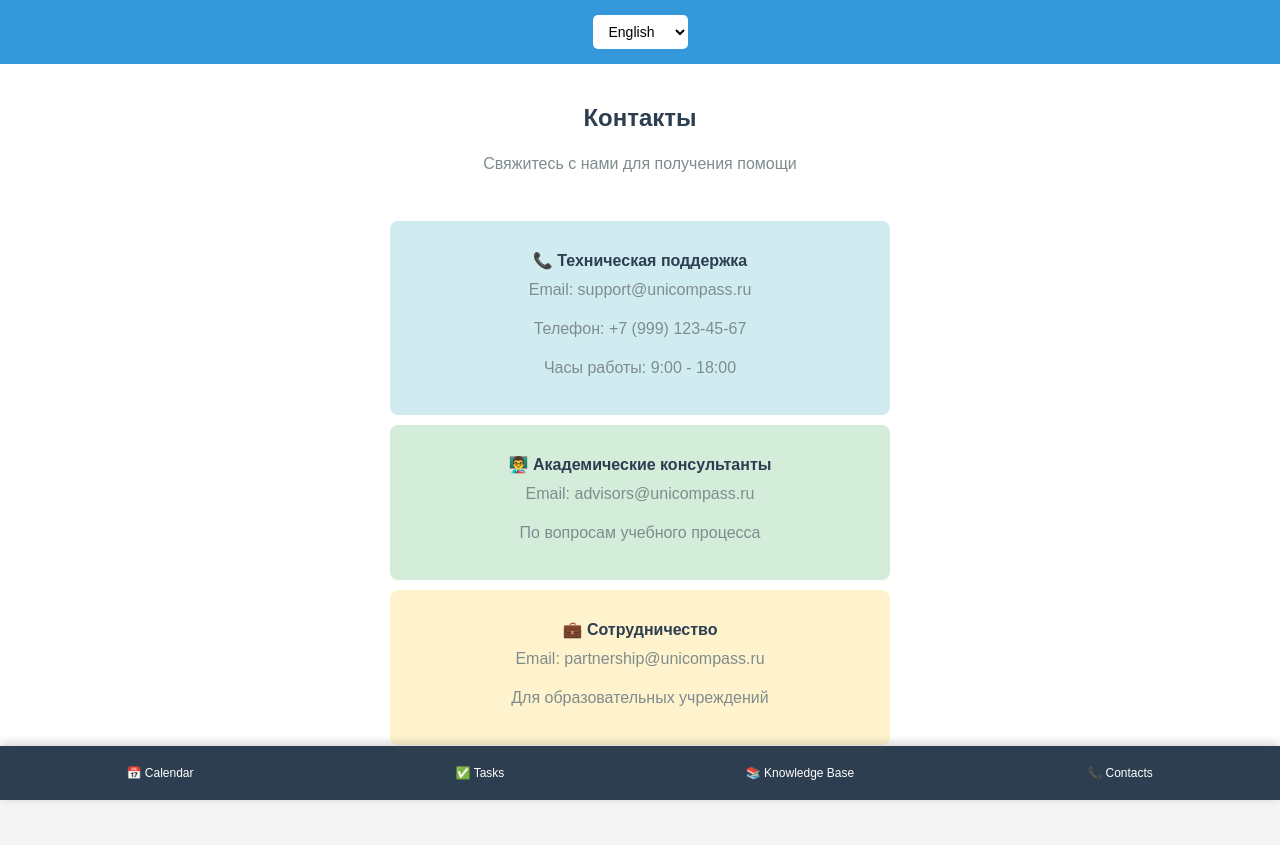
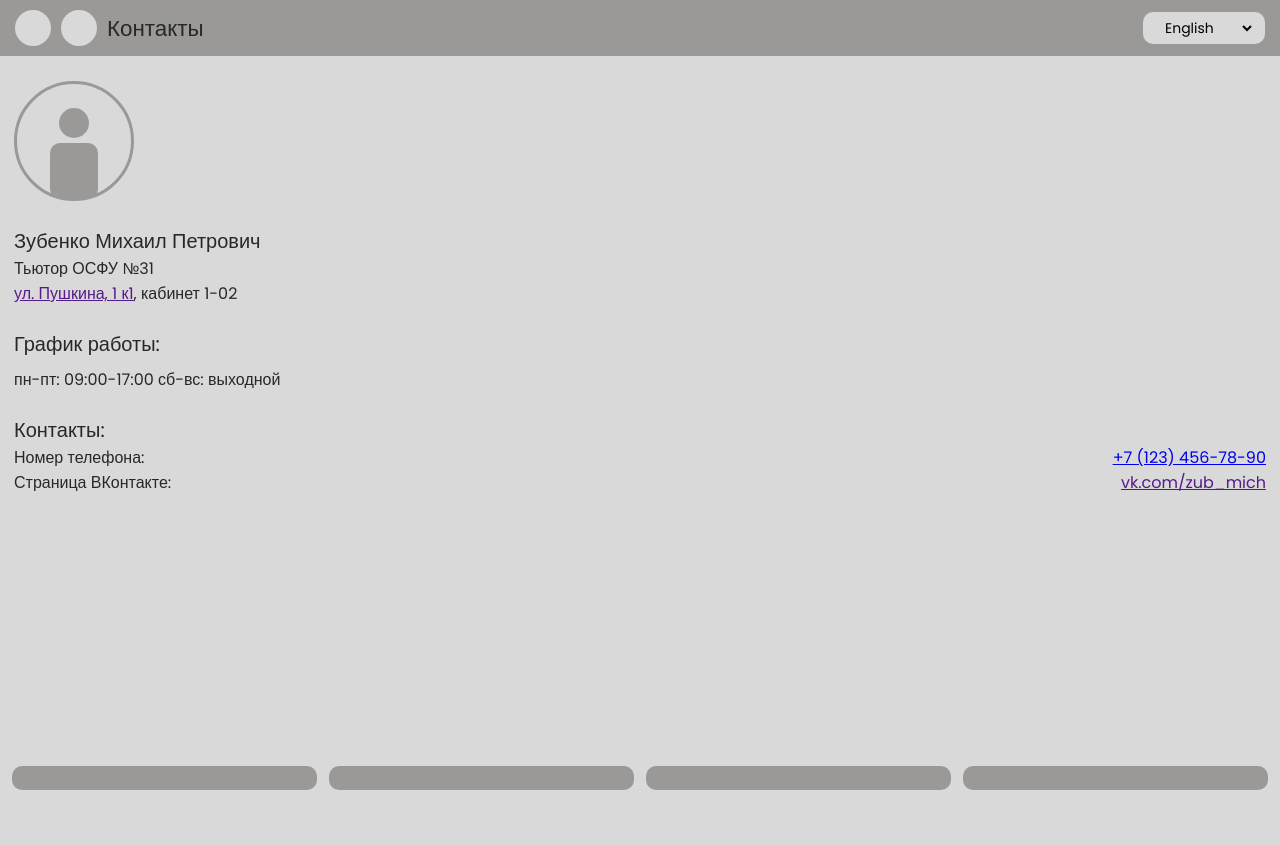
Before and after one commit to nick-ronin/PYTHONHAKATON, a Django app: page /contacts/ in a window 1280 px wide. After the commit the page ends 790 px from the top, so only its background shows below. Run offline with Django 5.2, Linux system fonts and the light colour scheme; some libraries are stand-ins or nearby versions.

Commit message:
первый commit: сделал: base.html, contacts.html, knowledde_base.html (и css к ним)

```diff
--- /dev/null
+++ b/UniCompass/pages/static/pages/css/base.css
@@ -0,0 +1,125 @@
+* {
+    margin: 0;
+    padding: 0;
+    box-sizing: border-box;
+    font-size: 16px;
+}
+
+body {
+    font-family: "Poppins", Arial, sans-serif;
+    background: #D9D9D9;
+    padding-bottom: 70px; /* Место для фиксированной навигации */
+    min-height: 100vh;
+}
+
+/*
+************* Верхнее меню **************
+*/
+
+.navbar-top {
+    background: #9A9998;
+    display: flex;
+    align-items: center;
+    justify-content: space-between;
+    padding: 10px 15px;
+}
+
+.navbar-top .left {
+    display: flex;
+    align-items: center;
+    gap: 10px;
+}
+
+/* Ссылка "назад" со стрелкой */
+.back-link {
+    display: inline-flex;
+    align-items: center;
+    justify-content: center;
+    width: 36px;
+    height: 36px;
+    text-decoration: none;
+    color: #555;
+    transition: transform 0.2s ease, color 0.2s ease;
+    background: #D9D9D9;
+    border-radius: 20px;
+}
+
+.back-link:hover {
+    color: #000;
+    transform: translateX(-3px);
+}
+
+.navbar-top .header-title {
+    font-size: 1.4em;
+    font-weight: 100;
+    color: #282828;
+}
+
+
+/* Смена языка    */
+.language-switcher {
+    display: flex;
+    align-items: center;
+    gap: 8px;
+    background: #D9D9D9;
+    padding: 5px 10px;
+    border-radius: 10px;
+    position: relative;
+    cursor: pointer;
+}
+
+/* Делаем иконку аккуратной */
+.language-switcher .iconify {
+    color: #000;
+    flex-shrink: 0;
+    transition: color 0.2s ease;
+}
+.custom-select-wrapper {
+    position: relative;
+    flex: 1; /* занимает оставшееся место */
+}
+
+/* Селект превращаем в "чистый" элемент */
+.language-switcher select {
+    background: #D9D9D9;
+    border: none;
+    font-family: 'Poppins', sans-serif;
+    font-size: 0.875em;
+    color: #000;
+    cursor: pointer;
+    padding-right: 20px;
+}
+
+.language-switcher:hover {
+    background: rgba(255, 255, 255, 0.5);
+}
+
+.language-switcher:hover .iconify {
+    color: #333;
+}
+
+/*
+**************  нижний футер   ****************
+*/
+
+.navbar-bottom {
+    display: flex;
+    gap: 12px;
+    margin: 10px 12px;
+    position: fixed;
+    bottom: 0;
+    left: 0;
+    right: 0;
+}
+
+.navbar-bottom > a {
+    flex: 1; /* растягиваются равномерно */
+    text-align: center;
+    display: block;
+    border-radius: 10px;
+    background: #9A9998;
+    padding: 12px 12px; /* меньшие отступы */
+    text-decoration: none;
+    color: inherit;
+    min-width: 0; /* чтобы текст обрезался если нужно */
+}
--- /dev/null
+++ b/UniCompass/pages/static/pages/css/contacts.css
@@ -0,0 +1,108 @@
+.content-wrapper {
+    padding: 0 14px;
+    --profile-image-color: #9A9998;
+    --text-color: #282828;
+}
+
+/*
+    ***** Иконка *****
+*/
+
+.profile-image {
+    position: relative;
+    width: 120px;
+    height: 120px;
+    margin-top: 25px;
+    margin-bottom: 25px;
+}
+
+/* 1. Основной круг */
+.profile-ellipse-1 {
+    position: absolute;
+    width: 120px;
+    height: 120px;
+    border: 3px solid var(--profile-image-color); /* или нужный цвет */
+    border-radius: 50%;
+    opacity: 1;
+}
+
+
+/* 3. Маленький круг (возможно для глаза) */
+.profile-dot-1 {
+    position: absolute;
+    width: 30px;
+    height: 30px;
+    background: var(--profile-image-color);
+    border-radius: 50%;
+    top: 27px; /* -264 - (-291) = 27 */
+    left: 45px; /* 1137 - 1092 = 45 */
+    opacity: 1;
+}
+
+/* 4. Прямоугольник (возможно для тела) */
+.profile-rect-1 {
+    position: absolute;
+    width: 48px;
+    height: 48px;
+    background: var(--profile-image-color);
+    border-radius: 10px;
+    top: 62px; /* -229 - (-291) = 62 */
+    left: 36px; /* 1128 - 1092 = 36 */
+    opacity: 1;
+}
+
+/* 5. Второй прямоугольник (возможно для рта) */
+.profile-rect-2 {
+    position: absolute;
+    width: 48px;
+    height: 40px;
+    background: var(--profile-image-color);
+    border-radius: 10px;
+    top: 78px; /* -213 - (-291) = 78 */
+    left: 36px; /* 1128 - 1092 = 36 */
+    opacity: 1;
+}
+
+/*
+    ****** Блок текста ******
+*/
+
+.main-text {
+    color: var(--text-color);
+}
+
+.name {
+    font-size: 20px;
+}
+.position {
+    font-size: 16px;
+}
+.cabinet {
+    font-size: 16px;
+}
+.graphic {
+    margin-top: 23px;
+    margin-bottom: 8px;
+    font-size: 20px;
+}
+.graphic-days {
+    font-size: 16px;
+}
+.contacts {
+    margin-top: 23px;
+    font-size: 20px;
+}
+.phone {
+    display: flex;
+    justify-content: space-between;
+    font-size: 16px;
+}
+
+.phone-number {
+    text-decoration: underline;
+}
+.vk {
+    display: flex;
+    justify-content: space-between;
+    font-size: 16px;
+}
--- a/UniCompass/pages/static/pages/css/style.css
+++ b/UniCompass/pages/static/pages/css/style.css
@@ -7,7 +7,7 @@
 
 body {
     font-family: Arial, sans-serif;
-    background: #f5f5f5;
+    background: #D9D9D9;
     padding-bottom: 70px; /* Место для фиксированной навигации */
     min-height: 100vh;
 }
--- a/UniCompass/pages/templates/base/base.html
+++ b/UniCompass/pages/templates/base/base.html
@@ -1,21 +1,42 @@
 {% load translation_tags %}
 {% load static %}
-<!DOCTYPE html>
+
 <html lang="{{ current_language }}">
 <head>
     <meta charset="UTF-8">
     <meta name="viewport" content="width=device-width, initial-scale=1.0">
     <title>{% block title %}Unicom{% endblock %}</title>
-    <link rel="stylesheet" href="{% static 'pages/css/style.css' %}">
+    <link rel="stylesheet" href="{% static 'pages/css/base.css' %}">
+    {% block extra_css %}{% endblock %}
+    <!-- Подключаем Iconify -->
+    <script src="https://code.iconify.design/3/3.1.1/iconify.min.js"></script>
+    <link href="https://fonts.googleapis.com/css2?family=Poppins:wght@400;500;700&display=swap" rel="stylesheet">
 </head>
 <body>
-    <!-- Переключатель языков -->
+    <!-- Верхняя панель -->
+    <nav class="navbar navbar-top">
+        <div class="left">
+            <!-- Кнопка "Назад" со стрелкой Iconify -->
+            <a href="{% url 'home' %}" class="back-link" aria-label="Назад">
+                <span class="iconify" data-icon="majesticons:home-line" data-width="26" data-height="26"></span>
+            </a>
+            <a href="{% url 'home' %}" class="back-link" aria-label="Назад">
+                <span class="iconify" data-icon="majesticons:arrow-left-line" data-width="26" data-height="26"></span>
+            </a>
+
+            <!-- Заголовок страницы -->
+            <span class="header-title">{% block header_title %}{% endblock %}</span>
+        </div>
+
+        <!-- Переключатель языка -->
         <div class="language-switcher">
+            <span class="iconify" data-icon="majesticons:globe-grid" data-width="22" data-height="22"></span>
             <form action="{% url 'set_language' %}" method="post">
                 {% csrf_token %}
                 {{ language_form.language }}
             </form>
         </div>
+    </nav>
 
     <!-- Основной контент -->
     <main>
@@ -24,12 +45,23 @@
     </main>
 
     <!-- Нижняя навигация -->
-    <nav>
-        <a href="{% url 'calendar' %}">📅 {% trans "Calendar" %}</a>
-        <a href="{% url 'tasks' %}">✅ {% trans "Tasks" %}</a>
-<!--        <a href="{% url 'home' %}">🏠 {% trans "Home" %}</a>-->
-        <a href="{% url 'knowledge_base' %}">📚 {% trans "Knowledge Base" %}</a>
-        <a href="{% url 'contacts' %}">📞 {% trans "Contacts" %}</a>
+    <nav class="navbar navbar-bottom">
+        <a href="{% url 'knowledge_base' %}">
+            <span class="iconify" data-icon="majesticons:scroll-text-line" data-width="26" data-height="26"></span>
+        </a>
+        <a href="{% url 'calendar' %}">
+            <span class="iconify" data-icon="majesticons:calendar-line" data-width="26" data-height="26"></span>
+        </a>
+
+        <a href="{% url 'tasks' %}">
+            <span class="iconify" data-icon="majesticons:checkbox-list-line" data-width="26" data-height="26"></span>
+        </a>
+
+        <a href="{% url 'contacts' %}">
+            <span class="iconify" data-icon="majesticons:phone-line" data-width="26" data-height="26"></span>
+        </a>
+
+
     </nav>
 </body>
 </html>
--- a/UniCompass/pages/templates/pages/contacts.html
+++ b/UniCompass/pages/templates/pages/contacts.html
@@ -1,32 +1,73 @@
 {% extends 'base/base.html' %}
 {% load translation_tags %}
+{% load static %}
+
+{% block extra_css %}
+    <link rel="stylesheet" href="{% static 'pages/css/contacts.css' %}">
+{% endblock %}
 
 {% block title %}Контакты - Unicom{% endblock %}
+{% block header_title %}Контакты{% endblock %}
 
 {% block content %}
-<div style="text-align: center; padding: 20px 0;">
-    <h1>Контакты</h1>
-    <p>Свяжитесь с нами для получения помощи</p>
-</div>
+    <div class="content-wrapper">
+        <div class="profile-image">
+            <div class="profile-ellipse-1"></div>
+            <div class="profile-ellipse-2"></div>
+            <div class="profile-dot-1"></div>
+            <div class="profile-rect-1"></div>
+            <div class="profile-rect-2"></div>
+        </div>
 
-<div style="max-width: 500px; margin: 0 auto;">
-    <div style="background: #d1ecf1; padding: 20px; margin: 10px 0; border-radius: 8px; text-align: center;">
-        <h3>📞 Техническая поддержка</h3>
-        <p>Email: support@unicompass.ru</p>
-        <p>Телефон: +7 (999) 123-45-67</p>
-        <p>Часы работы: 9:00 - 18:00</p>
+        <div class="main-text">
+            <p class="name">Зубенко Михаил Петрович</p>
+            <p class="position">Тьютор ОСФУ №31</p>
+            <p class="cabinet"><a href="">ул. Пушкина, 1 к1</a>, кабинет 1-02</p>
+
+            <p class="graphic">График работы:</p>
+            <p class="graphic-days">
+                пн-пт: 09:00-17:00
+                сб-вс: выходной
+            </p>
+
+            <p class="contacts">Контакты:</p>
+            <div class="phone">
+                <span>Номер телефона:</span>
+                 <a href="tel:+71234567890" class="phone-number">+7 (123) 456-78-90</a>
+            </div>
+
+            <div class="vk">
+                <span>Страница ВКонтакте:</span>
+                <a href="" class="vk-link">vk.com/zub_mich</a>
+            </div>
+        </div>
+
+
+
+
+
     </div>
 
-    <div style="background: #d4edda; padding: 20px; margin: 10px 0; border-radius: 8px; text-align: center;">
-        <h3>👨‍🏫 Академические консультанты</h3>
-        <p>Email: advisors@unicompass.ru</p>
-        <p>По вопросам учебного процесса</p>
-    </div>
 
-    <div style="background: #fff3cd; padding: 20px; margin: 10px 0; border-radius: 8px; text-align: center;">
-        <h3>💼 Сотрудничество</h3>
-        <p>Email: partnership@unicompass.ru</p>
-        <p>Для образовательных учреждений</p>
-    </div>
-</div>
+
+{#<div style="max-width: 500px; margin: 0 auto;">#}
+{#    <div style="background: #d1ecf1; padding: 20px; margin: 10px 0; border-radius: 8px; text-align: center;">#}
+{#        <h3>📞 Техническая поддержка</h3>#}
+{#        <p>Email: support@unicompass.ru</p>#}
+{#        <p>Телефон: +7 (999) 123-45-67</p>#}
+{#        <p>Часы работы: 9:00 - 18:00</p>#}
+{#    </div>#}
+{##}
+{#    <div style="background: #d4edda; padding: 20px; margin: 10px 0; border-radius: 8px; text-align: center;">#}
+{#        <h3>👨‍🏫 Академические консультанты</h3>#}
+{#        <p>Email: advisors@unicompass.ru</p>#}
+{#        <p>По вопросам учебного процесса</p>#}
+{#    </div>#}
+{##}
+{#    <div style="background: #fff3cd; padding: 20px; margin: 10px 0; border-radius: 8px; text-align: center;">#}
+{#        <h3>💼 Сотрудничество</h3>#}
+{#        <p>Email: partnership@unicompass.ru</p>#}
+{#        <p>Для образовательных учреждений</p>#}
+{#    </div>#}
+{#</div>#}
 {% endblock %}
```
Also changed, not shown: UniCompass/pages/static/pages/css/knowledge_base.css (added, +77 -0 lines), UniCompass/pages/templates/pages/knowledge_base.html (+72 -20 lines). Lines whose indentation alone changed are shown as unchanged.
